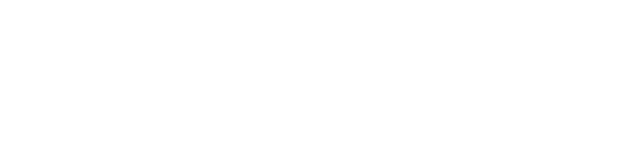
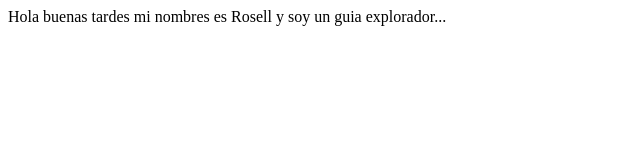
Before and after one commit to JeremyGp/RepositorioPruebaSeptiembre03, a plain HTML site: page index.html in a window 1280 px wide. Shown: the whole page, without its empty margins (0-640 px from the left). Drawn offline with Linux system fonts and the light colour scheme.

Commit message:
Mi aporte (Jeremy)

```diff
--- a/index.html
+++ b/index.html
@@ -6,6 +6,6 @@
     <title>My documento</title>
 </head>
 <body>
-
+    <article>Hola buenas tardes mi nombres es Rosell y soy un guia explorador...</article>
 </body>
 </html>
```
